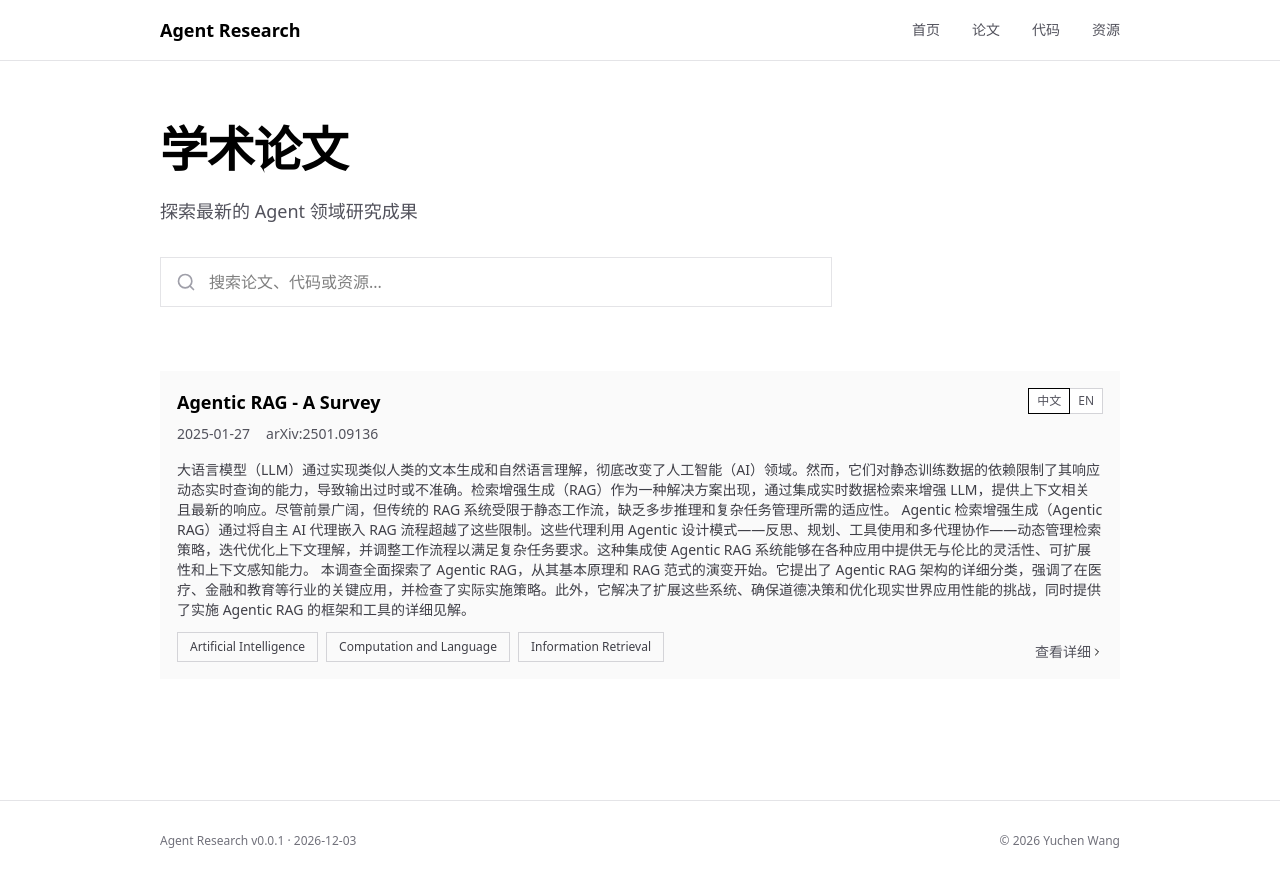
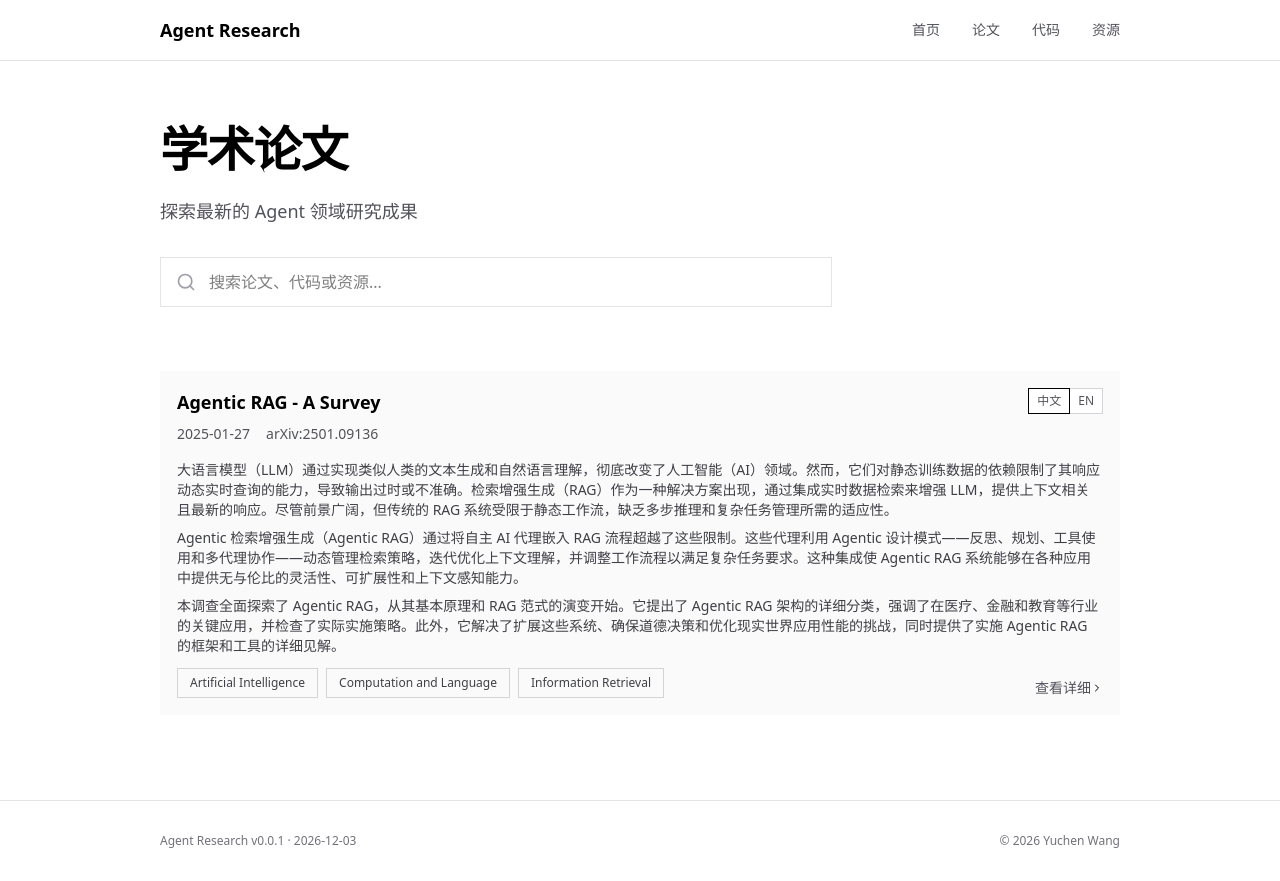
Before and after one commit to yc-w-cn/agent-research, a Next.js app: page /agent-research/papers in a window 1280 px wide. Built offline with nearby package versions, Linux system fonts and the light colour scheme.

Commit message:
feat: 添加DescriptionText组件并集成到PaperItem中
DescriptionText组件用于处理多段落文本的显示，替换PaperItem中原有的简单p标签

```diff
--- /dev/null
+++ b/src/components/DescriptionText.tsx
@@ -0,0 +1,15 @@
+interface DescriptionTextProps {
+  text: string;
+}
+
+export default function DescriptionText({ text }: DescriptionTextProps) {
+  const paragraphs = text.split('\n').filter((p) => p.trim());
+
+  return (
+    <div className="space-y-2">
+      {paragraphs.map((paragraph, index) => (
+        <p key={index}>{paragraph}</p>
+      ))}
+    </div>
+  );
+}
--- a/src/components/PaperItem.tsx
+++ b/src/components/PaperItem.tsx
@@ -8,6 +8,7 @@ import { ContentItem } from '@/lib/content';
 import { useLanguage } from '@/contexts/LanguageContext';
 
 import Card from './Card';
+import DescriptionText from './DescriptionText';
 import LanguageSwitcher from './LanguageSwitcher';
 import Tags from './Tags';
 
@@ -68,7 +69,7 @@ export default function PaperItem({ data }: PaperItemProps) {
       </div>
       {description && (
         <div className="mt-4 text-sm text-zinc-700">
-          <p>{description}</p>
+          <DescriptionText text={description} />
         </div>
       )}
       {data.arxiv?.subjects && data.arxiv.subjects.length > 0 && (
```
